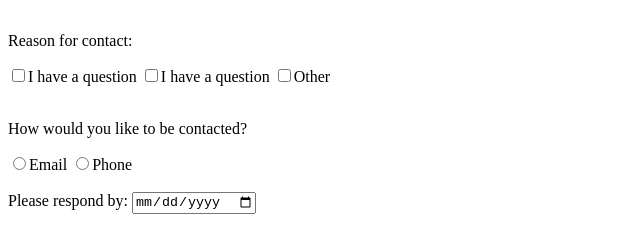
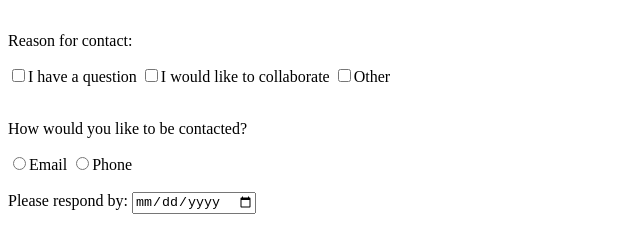
Before and after one commit to kirillshbnv/my-portfolio, a plain HTML site: page contact.html in a window 1280 px wide. Shown: the part 573-802 px from the top of the page, 0-640 px from the left. Drawn offline with Linux system fonts and the light colour scheme.

Commit message:
Fix duplicate label on second checkbox in contact form

```diff
--- a/contact.html
+++ b/contact.html
@@ -48,7 +48,7 @@
             <p>Reason for contact:</p>
             <label>
                 <input name="reason" type="checkbox" value="question">I have a question</input>
-                <input name="reason" type="checkbox" value="collaboration">I have a question</input>
+                <input name="reason" type="checkbox" value="collaboration">I would like to collaborate</input>
                 <input name="reason" type="checkbox" value="other">Other</input>
             </label><br><br>
 
```
